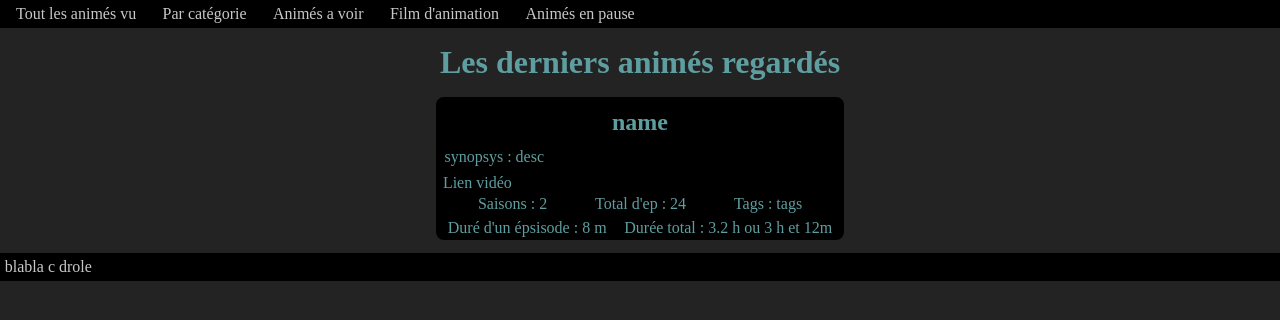
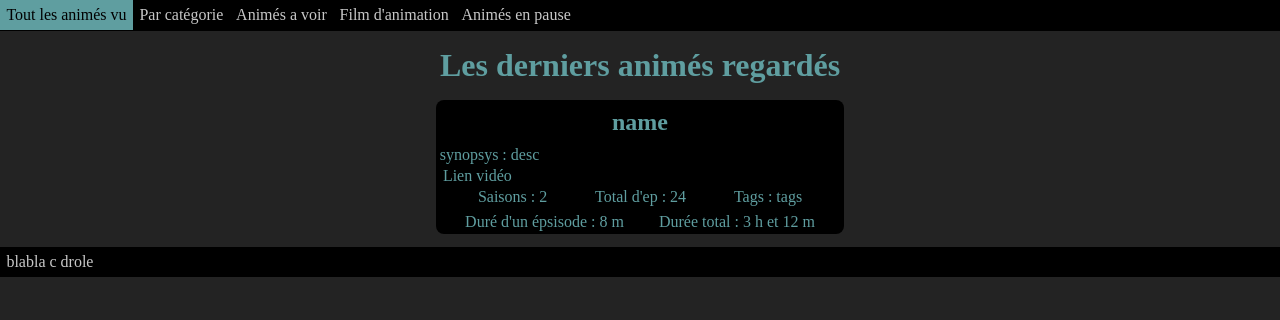
Before and after one commit to titivince/list-anime, a PHP site: page / in a window 1280 px wide. Shown: the top 320 px of the page. Run offline with PHP 8.4, Linux system fonts and the light colour scheme; data comes from the database, SQL or seed files in the repository.

Commit message:
organise in folder
add src folder
add asset folder
add sql folder

```diff
--- a/style.css
+++ b/asset/style.css
@@ -5,9 +5,23 @@
 body{
     background-color: rgb(35, 35, 35);
 }
-nav,nav a, footer{
-    padding: .3em;
+:focus{
+    outline: none;
+}
+nav{
+    padding: .4em 0;
     background-color: #000;
+}
+a{
+    text-decoration: none;
+    color: cadetblue;
+    margin: .2em .4em;
+}
+nav a, footer{
+    margin: 0;
+    padding: .4em;
+    background-color: #000;
+    border: none;
     color: rgb(200, 200, 200);
 }
 h1{
@@ -22,6 +36,7 @@
 .main-block{
     justify-content: space-evenly;
     flex-wrap: wrap;
+
 }
 .block{
     width: 31.8%;
@@ -38,18 +53,13 @@
 }
 
 h2{
-    margin: .5em 0;
+    margin: .4em 0;
 }
 p{
     margin: .2em .4em;
 }
 .desc{
-    margin: .5em;
-}
-a{
-    text-decoration: none;
-    color: cadetblue;
-    margin: .2em .4em;
+    margin: .2em;
 }
 .info{
     justify-content: space-evenly;
@@ -57,3 +67,9 @@
 footer{
     margin-top: .8em;
 }
+
+@media screen and ( max-width: 1024px){
+    .block{
+        width: 48%;
+    }
+}
--- a/index.php
+++ b/index.php
@@ -1,69 +1,25 @@
 <?php
-require('function.php');
+require('src/function.php');
+require('src/pdo.php');
 
-$pdo = new PDO('mysql:host=mysql;dbname=anime;host=127.0.0.1', 'root', '', [
-    PDO::ATTR_ERRMODE => PDO::ERRMODE_EXCEPTION
-    ]);
+$pdo = (new Connection())->pdo();
 
 $sql = $pdo->query("SELECT * FROM list ORDER BY id DESC LIMIT 12");
 
 $animes = $sql->fetchAll();
-
 ?>
 <!DOCTYPE html>
 <html lang="fr">
 <head>
     <meta charset="UTF-8">
     <meta name="viewport" content="width=device-width, initial-scale=1.0">
-    <link rel="stylesheet" href="style.css">
+    <link rel="stylesheet" href="asset/style.css">
     <title>Animes</title>
 </head>
 <body>
-    <nav>
-        <a href="tout-les-anime.php">Tout les animés vu</a>
-        <a href=".php">Par catégorie</a>
-        <a href=".php">Animés a voir</a>
-        <a href=".php">Film d'animation</a>
-        <a href=".php">Animés en pause</a>
-    </nav>
+    <?php require('src/nav.html'); ?>
     <h1 class="center">Les derniers animés regardés</h1>
-    <div class="main-block d-flex">
-        <?php
-        foreach ($animes as $anime): ?>
-            <div class="block">
-                <?php
-                $time = round($anime['time'] * $anime['ep'] / 60, 1);
-                $m = $time;
-                $h = $time;
-                while ($m >= 1){
-                    $m = $m - 1;
-                }
-                if ($m !== 1){
-                    $h = round( $h , 0 , PHP_ROUND_HALF_UP);
-                    if($h > $time ){
-                     $h = $h - 1;
-                    }
-                    $m = $m * 60;
-                }else{
-                    $h = round( $h , 0);
-                    $m = 0;
-                }
-                ?>
-                <h2 class="center"><?= $anime['name']?></h2>
-                <p class="desc">synopsys : <?= excerpt($anime['desc'])?></p>
-                <a href="<?= $anime['link']?>" target="_blank">Lien vidéo</a>
-                <div class="info d-flex">
-                    <p>Saisons : <?= $anime['season']?></p>
-                    <p>Total d'ep : <?= $anime['ep']?></p>
-                    <p>Tags : <?= $anime['tags']?></p>
-                </div>
-                <div class="info d-flex">
-                    <p>Duré d'un épsisode : <?= $anime['time']?> m</p>
-                    <p>Durée total : <?= $time . ' h ou ' . $h . ' h et ' . $m . 'm'?></p>
-                </div>
-            </div>
-        <?php endforeach;?>
-    </div>
+    <?php require('src/main-block.php'); ?>
     <footer>
         blabla c drole
     </footer>
--- /dev/null
+++ b/src/main-block.php
@@ -0,0 +1,37 @@
+<div class="main-block d-flex">
+        <?php
+        foreach ($animes as $anime): ?>
+            <div class="block">
+                <?php
+                $time = round($anime['time'] * $anime['ep'] / 60, 1);
+                $m = $time;
+                $h = $time;
+                while ($m >= 1){
+                    $m = $m - 1;
+                }
+                if ($m !== 1){
+                    $h = round( $h , 0 , PHP_ROUND_HALF_UP);
+                    if($h > $time ){
+                     $h = $h - 1;
+                    }
+                    $m = $m * 60;
+                }else{
+                    $h = round( $h , 0);
+                    $m = 0;
+                }
+                ?>
+                <h2 class="center"><?= $anime['name']?></h2>
+                <p class="desc">synopsys : <?= excerpt($anime['desc'])?></p>
+                <a href="<?= $anime['link']?>" target="_blank">Lien vidéo</a>
+                <div class="info d-flex">
+                    <p>Saisons : <?= $anime['season']?></p>
+                    <p>Total d'ep : <?= $anime['ep']?></p>
+                    <p>Tags : <?= $anime['tags']?></p>
+                </div>
+                <div class="info d-flex">
+                    <p>Duré d'un épsisode : <?= $anime['time']?> m</p>
+                    <p>Durée total : <?=$h . ' h et ' . $m . ' m'?></p>
+                </div>
+            </div>
+        <?php endforeach;?>
+    </div>
--- /dev/null
+++ b/src/nav.html
@@ -0,0 +1,17 @@
+<nav class="d-flex">
+    <div>
+        <a href="tout-les-anime.php">Tout les animés vu</a>
+    </div>
+    <div>
+        <a href=".php">Par catégorie</a>
+    </div>
+    <div>
+        <a href=".php">Animés a voir</a>
+    </div>
+    <div>
+        <a href=".php">Film d'animation</a>
+    </div>
+    <div>
+        <a href=".php">Animés en pause</a>
+    </div>
+</nav>
--- /dev/null
+++ b/src/pdo.php
@@ -0,0 +1,10 @@
+<?php
+//création de la class
+class Connection {
+//  conection de la base de donnée
+function pdo(){
+    return new PDO('mysql:host=localhost;dbname=anime', 'root', '', [
+        PDO::ATTR_ERRMODE => PDO::ERRMODE_EXCEPTION
+    ]);
+}}
+?>
```
Also changed, not shown: sql/set_up.sql (renamed from set_up.sql), src/function.php (renamed from function.php).
